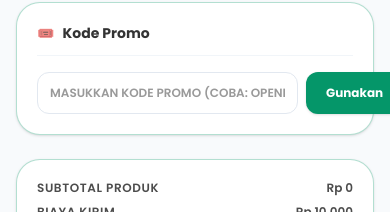
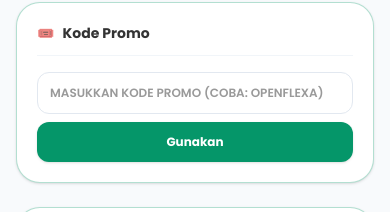
Before and after one commit to NarayanaMahendraAbimanyu/FLEXA-Marketplace, a Next.js app: page /checkout/1 in a window 390 px wide. Shown: the part 909-1121 px from the top of the page. Built offline with nearby package versions, Linux system fonts and the light colour scheme; no server answers; the database is empty.

Commit message:
Memperbaiki bug button Gunakan di bagian kode promo

```diff
--- a/app/checkout/[id]/page.tsx
+++ b/app/checkout/[id]/page.tsx
@@ -413,17 +413,17 @@ export default function CheckoutPage() {
             <span>Kode Promo</span>
           </div>
 
-          <form onSubmit={handleApplyPromo} className="flex gap-2">
+          <form onSubmit={handleApplyPromo} className="flex flex-col sm:flex-row gap-2 w-full">
             <input
               type="text"
               value={promoCode}
               onChange={(e) => setPromoCode(e.target.value)}
               placeholder="Masukkan kode promo (coba: OPENFLEXA)"
-              className="flex-1 p-3 text-xs sm:text-sm border border-slate-200 rounded-xl focus:outline-none focus:border-[#059669] uppercase font-semibold text-black/80"
+              className="w-full sm:flex-1 min-w-0 p-3 text-xs sm:text-sm border border-slate-200 rounded-xl focus:outline-none focus:border-[#059669] uppercase font-semibold text-black/80"
             />
             <button
               type="submit"
-              className="px-5 py-3 bg-[#059669] text-white font-bold text-xs sm:text-sm rounded-xl hover:bg-emerald-700 transition-all shadow-sm"
+              className="w-full sm:w-auto px-5 py-3 bg-[#059669] text-white font-bold text-xs sm:text-sm rounded-xl hover:bg-emerald-700 hover:scale-105 active:scale-95 duration-200 transition-all shadow-sm shrink-0"
             >
               Gunakan
             </button>
--- a/app/components/NavbarBuyer.tsx
+++ b/app/components/NavbarBuyer.tsx
@@ -199,7 +199,7 @@ export default function NavbarBuyer({ searchQuery, onSearchChange, onSearchSubmi
                   </Link>
 
                   <Link
-                    href="/buyer/checkout"
+                    href="/buyer/purchase"
                     onClick={() => setIsMobileMenuOpen(false)}
                     className="w-full text-left py-2 px-3 text-black/70 text-xs sm:text-sm font-medium rounded-lg transition-all duration-200 hover:bg-[#059669] hover:text-white flex items-center gap-2.5"
                   >
```
